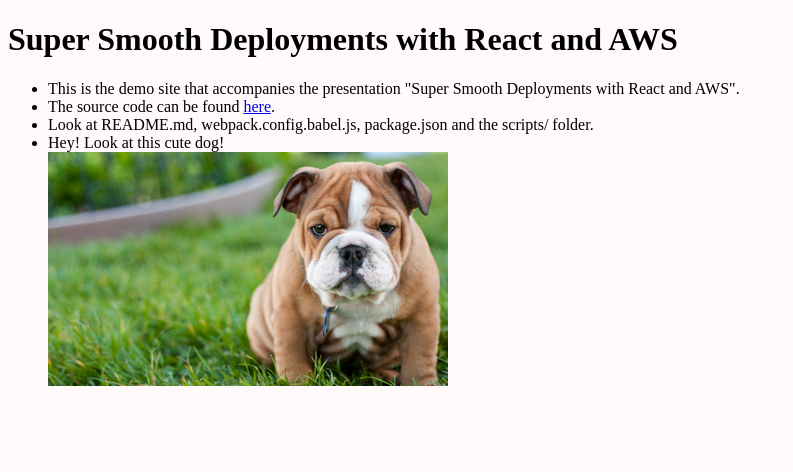
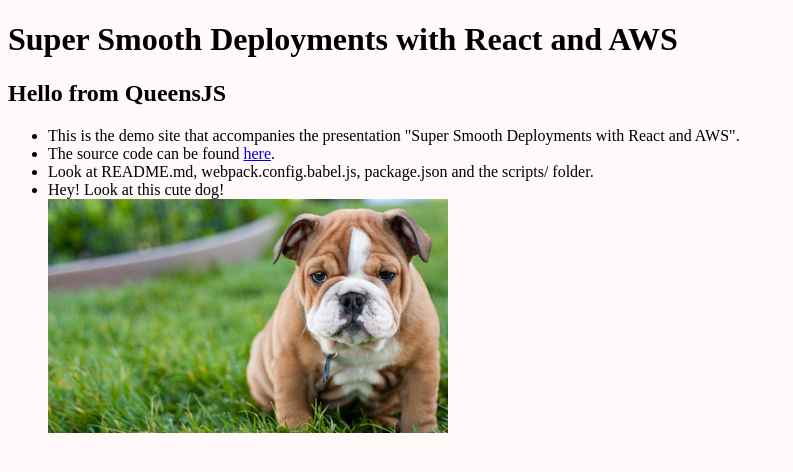
Before and after one commit to rbalicki2/react-aws-deployments, a React app: page / in a window 1280 px wide. Shown: the top 472 px of the page, without its empty margins (0-793 px from the left). Built offline with nearby package versions, Linux system fonts and the light colour scheme.

Commit message:
hello from queensg

```diff
--- a/src/MyOnlyComponent.jsx
+++ b/src/MyOnlyComponent.jsx
@@ -7,6 +7,7 @@ export default class MyOnlyComponent extends Component {
   render() {
     return (<div>
       <h1>Super Smooth Deployments with React and AWS</h1>
+      <h2>Hello from QueensJS</h2>
       <ul>
         <li>This is the demo site that accompanies the presentation "Super Smooth Deployments with React and AWS".</li>
         <li>
```
